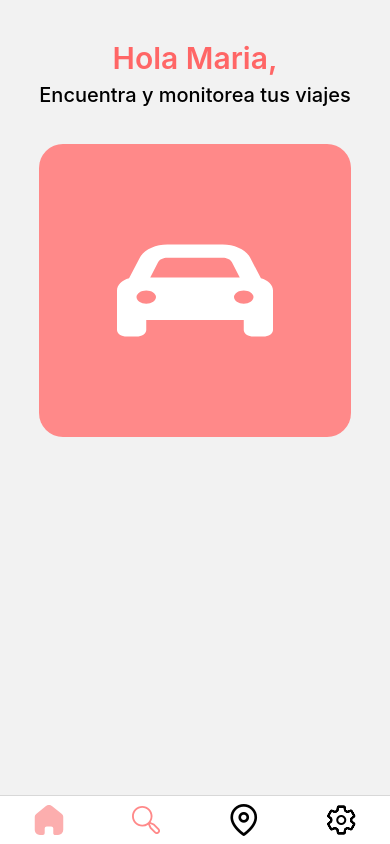
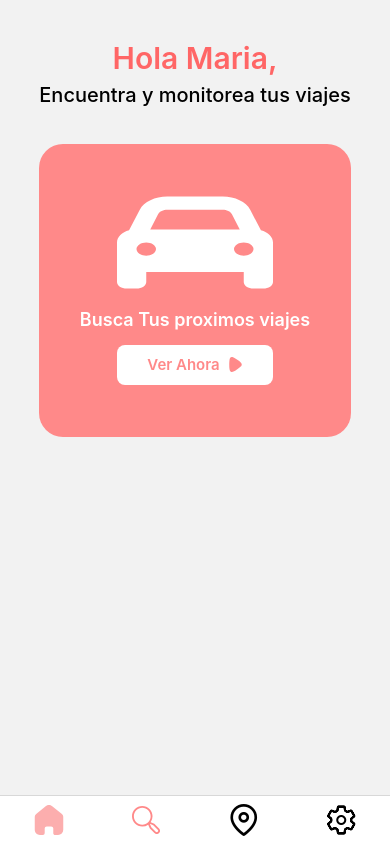
Before and after one commit to SamNick09/chicas-programadoras-, a React Native app: screen / in a window 390 px wide. Built offline with nearby package versions, Linux system fonts and the light colour scheme.

Commit message:
ejemploSamantha

```diff
--- a/screens/First/index.js
+++ b/screens/First/index.js
@@ -1,7 +1,8 @@
 import React from "react";
-import { View, Text, Dimensions } from "react-native";
+import { View, Text, Dimensions, TouchableOpacity } from "react-native";
 import { useSafeAreaInsets } from "react-native-safe-area-context";
 import AutoIcon from "../../svgIcons/AutoIcon";
+import FlechaDerecha from "../../svgIcons/FlechaDerecha";
 
 const FirstScreen = () => {
   const espacios = useSafeAreaInsets();
@@ -43,6 +44,43 @@ const FirstScreen = () => {
           }}
         >
           <AutoIcon />
+          <View style={{ marginTop: 20 }}>
+            <Text style={{ color: "white", fontWeight: "600", fontSize: 18 }}>
+              Busca Tus proximos viajes
+            </Text>
+          </View>
+          <View
+            style={{
+              marginTop: 15,
+              width: "100%",
+              justifyContent: "center",
+              alignItems: "center",
+              position: "relative",
+            }}
+          >
+            <TouchableOpacity
+              onPress={() => {
+                console.log("Boton click");
+              }}
+              style={{
+                backgroundColor: "white",
+                width: "50%",
+                justifyContent: "center",
+                alignItems: "center",
+                height: 40,
+                borderRadius: 8,
+                flexDirection: "row",
+                gap: 8,
+              }}
+            >
+              <Text
+                style={{ fontSize: 15, color: "#FF8989", fontWeight: "600" }}
+              >
+                Ver Ahora
+              </Text>
+              <FlechaDerecha width={15} height={15} />
+            </TouchableOpacity>
+          </View>
         </View>
       </View>
     </View>
--- /dev/null
+++ b/svgIcons/FlechaDerecha.js
@@ -0,0 +1,18 @@
+import * as React from "react";
+import Svg, { Path } from "react-native-svg";
+const FlechaDerecha = (props) => (
+  <Svg
+    xmlns="http://www.w3.org/2000/svg"
+    width={6}
+    height={6}
+    fill="none"
+    viewBox="0 0 6 6"
+    {...props}
+  >
+    <Path
+      fill="#FF8989"
+      d="M5.315 3.566c-.028.029-.135.153-.234.255-.582.641-2.102 1.691-2.898 2.011-.12.052-.426.161-.589.168a.967.967 0 0 1-.448-.109.937.937 0 0 1-.397-.452 4.92 4.92 0 0 1-.128-.532C.543 4.477.5 3.777.5 3.004c0-.736.043-1.407.107-1.845.007-.006.085-.496.17-.663A.893.893 0 0 1 1.566 0h.028c.213.007.66.198.66.204.753.321 2.238 1.32 2.834 1.984 0 0 .168.17.242.276.114.154.17.343.17.533a.937.937 0 0 1-.185.569Z"
+    />
+  </Svg>
+);
+export default FlechaDerecha;
```
